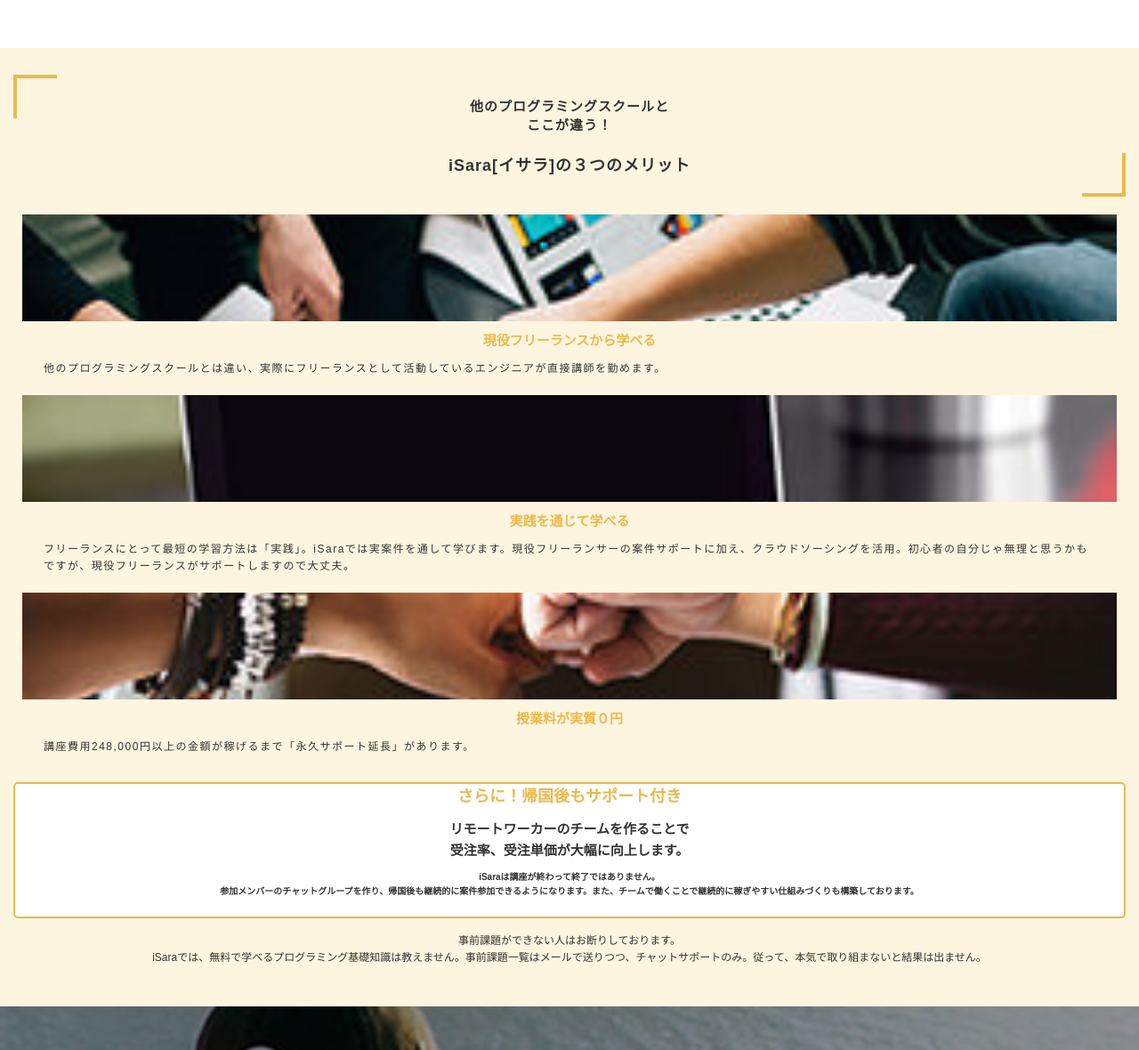
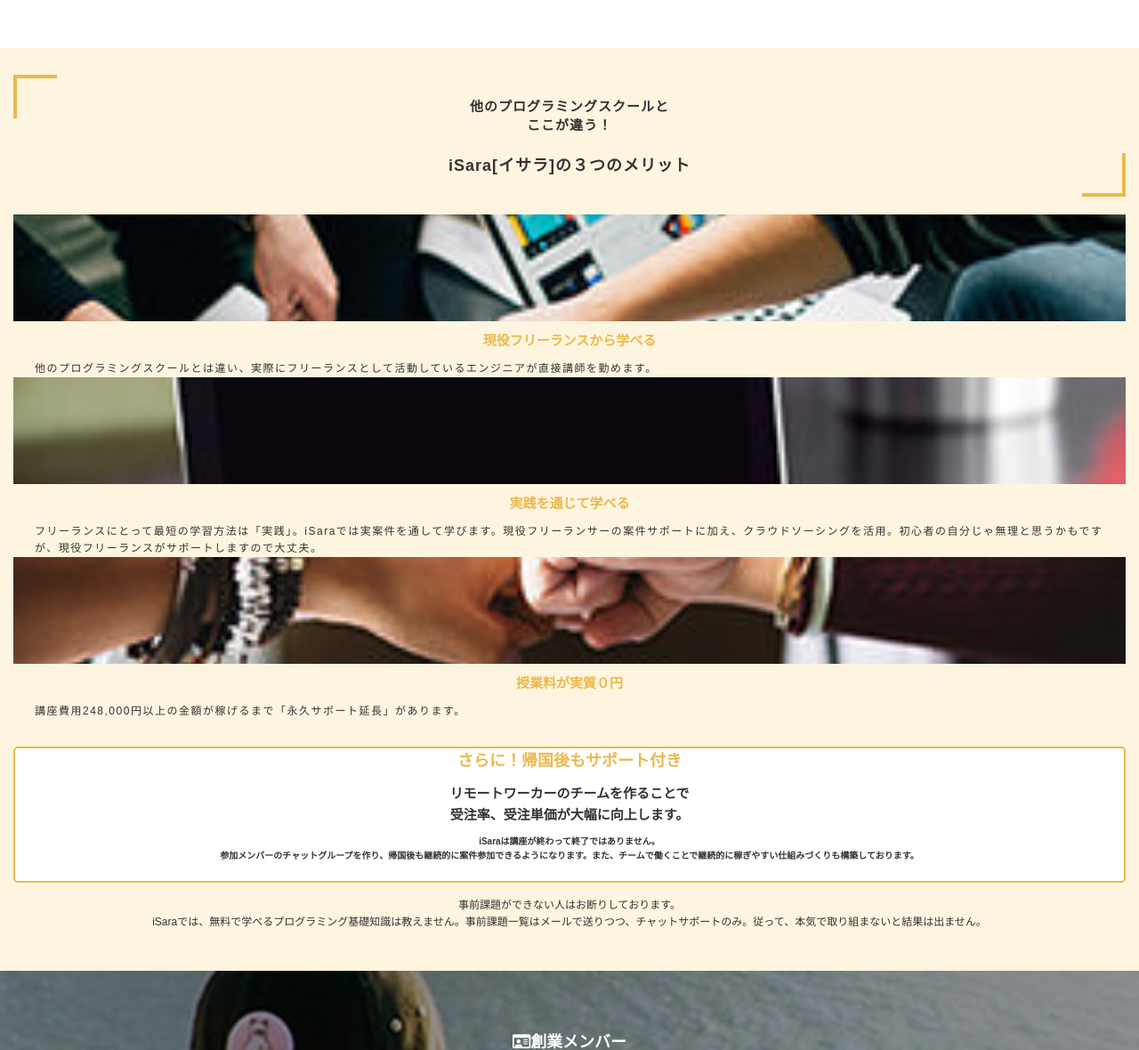
Before and after one commit to Yosuke-Nishizawa/HTML-Replication, a PHP site: page / in a window 1280 px wide. Shown: the part 3509-4689 px from the top of the page at 89% size. Run offline with PHP 8.4, Linux system fonts and the light colour scheme; some libraries are stand-ins or nearby versions.

Commit message:
page8 sp途中

```diff
--- a/iSara/css/base.css
+++ b/iSara/css/base.css
@@ -749,38 +749,26 @@ span.marker {
   font-size: 18px;
   line-height: 40px;
 }
-#page8 ul {
-  padding: 0 10px;
+.grid-page8-merit {
+  margin-top: 20px;
 }
-#page8 li {
-  margin-top: 20px;
-  text-align: center;
-}
-#page8 li [class^="img"] {
+[class^="img-page8-merit-"] {
   height: 120px;
 }
-#page8 li .img-1 {
-  background: url(../img/learnfromfreelancer.jpg) center center/cover no-repeat;
-}
-#page8 li .img-2 {
-  background: url(../img/learnfromprojects.jpg) center center/cover no-repeat;
-}
-#page8 li .img-3 {
-  background: url(../img/actuallyfree.jpg) center center/cover no-repeat;
-}
-#page8 li h3 {
+.img-page8-merit-01 { background: url(../img/learnfromfreelancer.jpg) center center/cover no-repeat;}
+.img-page8-merit-02 { background: url(../img/learnfromprojects.jpg) center center/cover no-repeat;}
+.img-page8-merit-03 { background: url(../img/actuallyfree.jpg) center center/cover no-repeat;}
+.ttl-page8-03 {
+  margin-top: 10px;
   font-weight: 700;
   font-size: 15px;
   line-height: 24px;
-  color: #ebb94d;
-  margin-top: 10px;
 }
-#page8 li p {
-  margin: 10px 28px 0 24px;
+.txt-page8-merit {
+  margin: 10px 24px 0;
   font-weight: 300;
   font-size: 12px;
   line-height: 19px;
-  text-align: left;
   letter-spacing: 1.5px;
 }
 #page8 .area-orange {
--- a/iSara/index.html
+++ b/iSara/index.html
@@ -149,26 +149,26 @@
           <p class="s-ls1 txt-page8-braces">他のプログラミングスクールと<br>ここが違う！</p>
           <h2 class="s-ls1 ttl-page8-02">iSara[イサラ]の３つのメリット</h2>
         </div>
-        <ul>
+        <ul class="grid-page8-merit">
           <li>
             <section>
-              <div class="img-1"></div>
-              <h3>現役フリーランスから学べる</h3>
-              <p>他のプログラミングスクールとは違い、実際にフリーランスとして活動しているエンジニアが直接講師を勤めます。</p>
+              <div class="img-page8-merit-01"></div>
+              <h3 class="s-orange ttl-page8-03">現役フリーランスから学べる</h3>
+              <p class="s-align-left txt-page8-merit">他のプログラミングスクールとは違い、実際にフリーランスとして活動しているエンジニアが直接講師を勤めます。</p>
             </section>
           </li>
           <li>
             <section>
-              <div class="img-2"></div>
-              <h3>実践を通じて学べる</h3>
-              <p>フリーランスにとって最短の学習方法は「実践」。iSaraでは実案件を通して学びます。現役フリーランサーの案件サポートに加え、クラウドソーシングを活用。初心者の自分じゃ無理と思うかもですが、現役フリーランスがサポートしますので大丈夫。</p>
+              <div class="img-page8-merit-02"></div>
+              <h3 class="s-orange ttl-page8-03">実践を通じて学べる</h3>
+              <p class="s-align-left txt-page8-merit">フリーランスにとって最短の学習方法は「実践」。iSaraでは実案件を通して学びます。現役フリーランサーの案件サポートに加え、クラウドソーシングを活用。初心者の自分じゃ無理と思うかもですが、現役フリーランスがサポートしますので大丈夫。</p>
             </section>
           </li>
           <li>
             <section>
-              <div class="img-3"></div>
-              <h3>授業料が実質０円</h3>
-              <p>講座費用248,000円以上の金額が稼げるまで「永久サポート延長」があります。</p>
+              <div class="img-page8-merit-03"></div>
+              <h3 class="s-orange ttl-page8-03">授業料が実質０円</h3>
+              <p class="s-align-left txt-page8-merit">講座費用248,000円以上の金額が稼げるまで「永久サポート延長」があります。</p>
             </section>
           </li>
         </ul>
```
